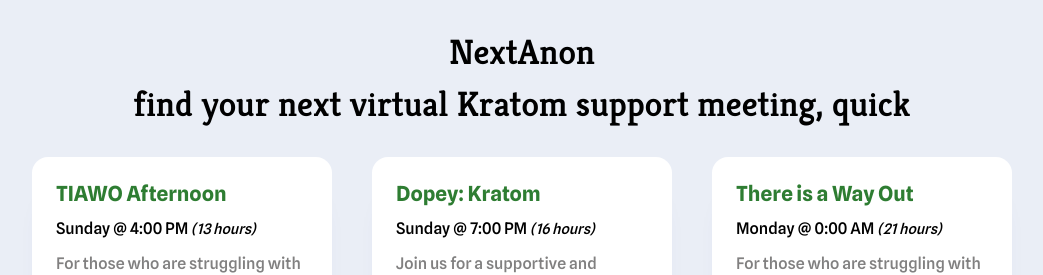
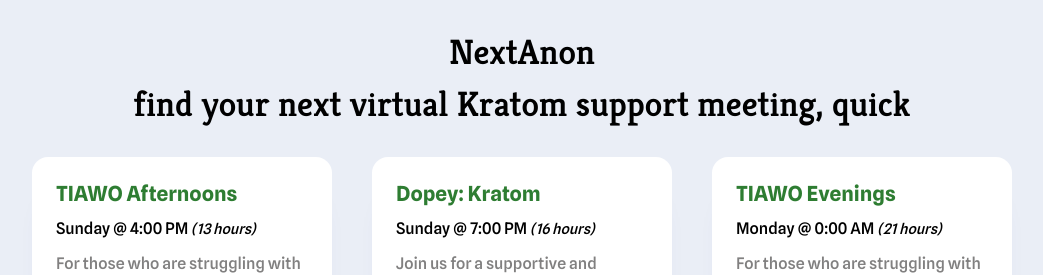
Before and after one commit to mclifford82/nextanon, a React (Create React App) app: page / in a window 1280 px wide. Shown: the top 275 px of the page, without its empty margins (118-1161 px from the left). Built offline with nearby package versions, Linux system fonts and the light colour scheme.

Commit message:
Updated json to be easier to update

```diff
--- a/public/data_utc.json
+++ b/public/data_utc.json
@@ -1,9 +1,10 @@
 [
     {
         "id": 1,
-        "name": "There is a Way Out",
+        "name": "TIAWO Evenings",
+        "meeting_time_desc": "Monday Evening",
         "meeting_type": "Kratom",
-        "meeting_link": "https://meet.google.com/nje-jmni-hhb",
+        "meeting_link": "https://meet.google.com/cza-tyjv-fun",
         "meeting_service": "Google Meet",
         "meeting_service_code": "nje-jmni-hhb",
         "meeting_pw": "None",
@@ -15,9 +16,10 @@
     },
     {
         "id": 2,
-        "name": "There is a Way Out",
+        "name": "TIAWO Evenings",
+        "meeting_time_desc": "Wednesday Evening",
         "meeting_type": "Kratom",
-        "meeting_link": "https://meet.google.com/nje-jmni-hhb",
+        "meeting_link": "https://meet.google.com/cza-tyjv-fun",
         "meeting_service": "Google Meet",
         "meeting_service_code": "nje-jmni-hhb",
         "meeting_pw": "None",
@@ -29,9 +31,10 @@
     },
     {
         "id": 3,
-        "name": "There is a Way Out",
+        "name": "TIAWO Mornings",
+        "meeting_time_desc": "Saturday Morning",
         "meeting_type": "Kratom",
-        "meeting_link": "https://meet.google.com/nje-jmni-hhb",
+        "meeting_link": "https://meet.google.com/cza-tyjv-fun",
         "meeting_service": "Google Meet",
         "meeting_service_code": "nje-jmni-hhb",
         "meeting_pw": "None",
@@ -98,9 +101,10 @@
     },
     {
         "id": 32,
-        "name": "There is a Way Out",
+        "name": "TIAWO Afternoons",
+        "meeting_time_desc": "Friday Afternoon",
         "meeting_type": "Kratom",
-        "meeting_link": "https://meet.google.com/nje-jmni-hhb",
+        "meeting_link": "https://meet.google.com/cza-tyjv-fun",
         "meeting_service": "Google Meet",
         "meeting_service_code": "nje-jmni-hhb",
         "meeting_pw": "None",
@@ -112,9 +116,10 @@
     },
     {
         "id": 33,
-        "name": "There is a Way Out",
+        "name": "TIAWO Evenings",
+        "meeting_time_desc": "Sunday Evening",
         "meeting_type": "Kratom",
-        "meeting_link": "https://meet.google.com/nje-jmni-hhb",
+        "meeting_link": "https://meet.google.com/cza-tyjv-fun",
         "meeting_service": "Google Meet",
         "meeting_service_code": "nje-jmni-hhb",
         "meeting_pw": "None",
@@ -126,9 +131,10 @@
     },
     {
         "id": 34,
-        "name": "There is a Way Out",
+        "name": "TIAWO Evenings",
+        "meeting_time_desc": "Tuesday Evening",
         "meeting_type": "Kratom",
-        "meeting_link": "https://meet.google.com/nje-jmni-hhb",
+        "meeting_link": "https://meet.google.com/cza-tyjv-fun",
         "meeting_service": "Google Meet",
         "meeting_service_code": "nje-jmni-hhb",
         "meeting_pw": "None",
@@ -140,9 +146,10 @@
     },
     {
         "id": 35,
-        "name": "There is a Way Out",
+        "name": "TIAWO Evenings",
+        "meeting_time_desc": "Thursday Evening",
         "meeting_type": "Kratom",
-        "meeting_link": "https://meet.google.com/nje-jmni-hhb",
+        "meeting_link": "https://meet.google.com/cza-tyjv-fun",
         "meeting_service": "Google Meet",
         "meeting_service_code": "nje-jmni-hhb",
         "meeting_pw": "None",
@@ -155,8 +162,9 @@
     {
         "id": 36,
         "name": "There is a Way Out",
+        "meeting_time_desc": "This one doesn't show up on the schedule?",
         "meeting_type": "Kratom",
-        "meeting_link": "https://meet.google.com/nje-jmni-hhb",
+        "meeting_link": "https://meet.google.com/cza-tyjv-fun",
         "meeting_service": "Google Meet",
         "meeting_service_code": "nje-jmni-hhb",
         "meeting_pw": "None",
@@ -168,10 +176,11 @@
     },
     {
         "id": 37,
-        "name": "TIAWO Afternoon",
+        "name": "TIAWO Afternoons",
+        "meeting_time_desc": "Sunday Afternoon",
         "weekday": "Sunday",
         "meeting_type": "Kratom",
-        "meeting_link": "https://meet.google.com/nje-jmni-hhb",
+        "meeting_link": "https://meet.google.com/cza-tyjv-fun",
         "meeting_service": "Google Meet",
         "meeting_service_code": "nje-jmni-hhb",
         "meeting_pw": "None",
@@ -184,8 +193,9 @@
     {
         "id": 38,
         "name": "TIAWO Mornings",
+        "meeting_time_desc": "Tuesday Morning",
         "meeting_type": "Kratom",
-        "meeting_link": "https://meet.google.com/nje-jmni-hhb",
+        "meeting_link": "https://meet.google.com/cza-tyjv-fun",
         "meeting_service": "Google Meet",
         "meeting_service_code": "nje-jmni-hhb",
         "meeting_pw": "None",
@@ -198,8 +208,9 @@
     {
         "id": 39,
         "name": "There is a Way Out",
+        "meeting_time_desc": "Tuesday West Coasters",
         "meeting_type": "Kratom",
-        "meeting_link": "https://meet.google.com/nje-jmni-hhb",
+        "meeting_link": "https://meet.google.com/cza-tyjv-fun",
         "meeting_service": "Google Meet",
         "meeting_service_code": "nje-jmni-hhb",
         "meeting_pw": "None",
@@ -212,8 +223,9 @@
     {
         "id": 40,
         "name": "Feel Free & 7OH",
+        "meeting_time_desc": "Thursday Evening",
         "meeting_type": "Feel Free",
-        "meeting_link": "https://meet.google.com/vmd-dpgs-ajo",
+        "meeting_link": "https://meet.google.com/opv-nfua-bwt",
         "meeting_service": "Google Meet",
         "meeting_service_code": "vmd-dpgs-ajo",
         "meeting_pw": "None",
@@ -226,8 +238,9 @@
     {
         "id": 41,
         "name": "TIAWO LGBTQIA+",
+        "meeting_time_desc": "Saturday Afternoon",
         "meeting_type": "Kratom",
-        "meeting_link": "https://meet.google.com/nje-jmni-hhb",
+        "meeting_link": "https://meet.google.com/cza-tyjv-fun",
         "meeting_service": "Google Meet",
         "meeting_service_code": "nje-jmni-hhb",
         "meeting_pw": "None",
@@ -240,9 +253,10 @@
     {
         "id": 42,
         "name": "TIAWO International",
+        "meeting_time_desc": "Monday Morning",
         "weekday": "Monday",
         "meeting_type": "Kratom",
-        "meeting_link": "https://meet.google.com/nje-jmni-hhb",
+        "meeting_link": "https://meet.google.com/cza-tyjv-fun",
         "meeting_service": "Google Meet",
         "meeting_service_code": "nje-jmni-hhb",
         "meeting_pw": "None",
@@ -255,9 +269,10 @@
     {
         "id": 43,
         "name": "TIAWO International",
+        "meeting_time_desc": "Wednesday Afternoon",
         "weekday": "Wednesday",
         "meeting_type": "Kratom",
-        "meeting_link": "https://meet.google.com/nje-jmni-hhb",
+        "meeting_link": "https://meet.google.com/cza-tyjv-fun",
         "meeting_service": "Google Meet",
         "meeting_service_code": "nje-jmni-hhb",
         "meeting_pw": "None",
@@ -270,9 +285,10 @@
     {
         "id": 45,
         "name": "TIAWO Mornings",
+        "meeting_time_desc": "Tuesday Afternoon",
         "weekday": "Tuesday",
         "meeting_type": "Kratom",
-        "meeting_link": "https://meet.google.com/nje-jmni-hhb",
+        "meeting_link": "https://meet.google.com/cza-tyjv-fun",
         "meeting_service": "Google Meet",
         "meeting_service_code": "nje-jmni-hhb",
         "meeting_pw": "None",
@@ -285,9 +301,10 @@
     {
         "id": 47,
         "name": "TIAWO Mornings",
+        "meeting_time_desc": "Thursday Morning",
         "weekday": "Thursday",
         "meeting_type": "Kratom",
-        "meeting_link": "https://meet.google.com/nje-jmni-hhb",
+        "meeting_link": "https://meet.google.com/cza-tyjv-fun",
         "meeting_service": "Google Meet",
         "meeting_service_code": "nje-jmni-hhb",
         "meeting_pw": "None",
@@ -300,9 +317,10 @@
     {
         "id": 48,
         "name": "TIAWO Mornings",
+        "meeting_time_desc": "Friday Morning",
         "weekday": "Friday",
         "meeting_type": "Kratom",
-        "meeting_link": "https://meet.google.com/nje-jmni-hhb",
+        "meeting_link": "https://meet.google.com/cza-tyjv-fun",
         "meeting_service": "Google Meet",
         "meeting_service_code": "nje-jmni-hhb",
         "meeting_pw": "None",
@@ -315,9 +333,10 @@
     {
         "id": 50,
         "name": "TIAWO Afternoons",
+        "meeting_time_desc": "Wednesday Afternoon",
         "weekday": "Wednesday",
         "meeting_type": "Kratom",
-        "meeting_link": "https://meet.google.com/nje-jmni-hhb",
+        "meeting_link": "https://meet.google.com/cza-tyjv-fun",
         "meeting_service": "Google Meet",
         "meeting_service_code": "nje-jmni-hhb",
         "meeting_pw": "None",
@@ -330,9 +349,10 @@
     {
         "id": 51,
         "name": "TIAWO Afternoons",
+        "meeting_time_desc": "Monday Afternoon",
         "weekday": "Monday",
         "meeting_type": "Kratom",
-        "meeting_link": "https://meet.google.com/nje-jmni-hhb",
+        "meeting_link": "https://meet.google.com/cza-tyjv-fun",
         "meeting_service": "Google Meet",
         "meeting_service_code": "nje-jmni-hhb",
         "meeting_pw": "None",
@@ -345,9 +365,10 @@
     {
         "id": 52,
         "name": "TIAWO Afternoons",
+        "meeting_time_desc": "Thursday Afternoon",
         "weekday": "Thursday",
         "meeting_type": "Kratom",
-        "meeting_link": "https://meet.google.com/nje-jmni-hhb",
+        "meeting_link": "https://meet.google.com/cza-tyjv-fun",
         "meeting_service": "Google Meet",
         "meeting_service_code": "nje-jmni-hhb",
         "meeting_pw": "None",
@@ -360,8 +381,9 @@
     {
         "id": 53,
         "name": "Feel Free & 7OH",
+        "meeting_time_desc": "Sunday Evening",
         "meeting_type": "Feel Free",
-        "meeting_link": "https://meet.google.com/vmd-dpgs-ajo",
+        "meeting_link": "https://meet.google.com/opv-nfua-bwt",
         "meeting_service": "Google Meet",
         "meeting_service_code": "vmd-dpgs-ajo",
         "meeting_pw": "None",
@@ -374,9 +396,10 @@
     {
         "id": 54,
         "name": "There is a Way Out",
+        "meeting_time_desc": "Sunday Morning",
         "weekday": "Sunday",
         "meeting_type": "Kratom",
-        "meeting_link": "https://meet.google.com/nje-jmni-hhb",
+        "meeting_link": "https://meet.google.com/cza-tyjv-fun",
         "meeting_service": "Google Meet",
         "meeting_service_code": "nje-jmni-hhb",
         "meeting_pw": "None",
@@ -389,9 +412,10 @@
     {
         "id": 55,
         "name": "There is a Way Out",
+        "meeting_time_desc": "Friday Evening",
         "weekday": "Friday",
         "meeting_type": "Kratom",
-        "meeting_link": "https://meet.google.com/nje-jmni-hhb",
+        "meeting_link": "https://meet.google.com/cza-tyjv-fun",
         "meeting_service": "Google Meet",
         "meeting_service_code": "nje-jmni-hhb",
         "meeting_pw": "None",
--- a/src/App.js
+++ b/src/App.js
@@ -32,10 +32,10 @@ function App() {
         // We use _end to sort by the end time, which allows in progress meetings to be visible
         const now = moment();
         const sortedData = data.filter(meeting => meeting.next_meeting_date_local_end.isAfter(now));
-        sortedData.sort((a, b) => a.next_meeting_date_local_end - b.next_meeting_date_local_end);
+        data.sort((a, b) => a.next_meeting_date_local_end - b.next_meeting_date_local_end);
 
         // Set the sorted meetings in state
-        setMeetings(sortedData);
+        setMeetings(data);
 
       })
       .catch(error => console.error('Error loading the data: ', error));
```
